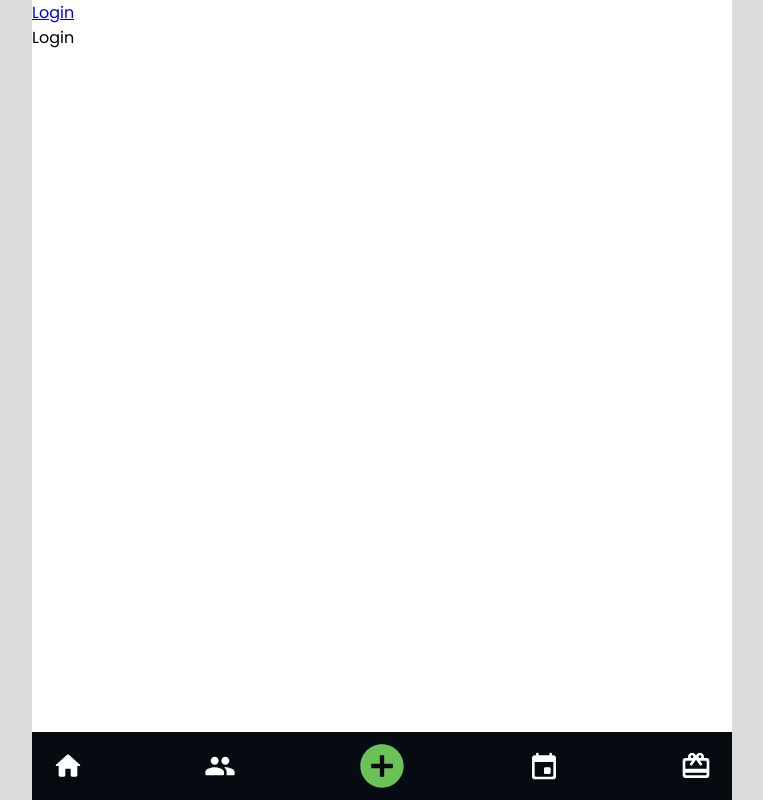
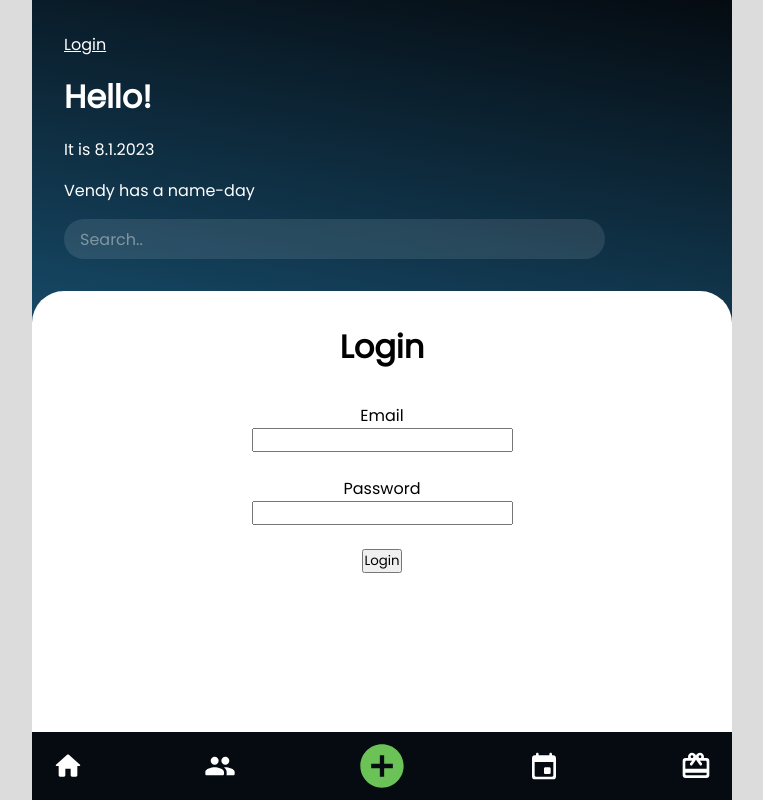
Before and after one commit to VFryzlova/my-favorites-react, a React (Vite) app: page /login in a window 1280 px wide. Shown: the top 800 px of the page, without its empty margins (258-1021 px from the left). Built offline with nearby package versions, Linux system fonts and the light colour scheme.

Commit message:
add header

```diff
--- a/package.json
+++ b/package.json
@@ -12,7 +12,8 @@
     "firebase": "^9.15.0",
     "react": "^18.2.0",
     "react-dom": "^18.2.0",
-    "react-router-dom": "^6.6.1"
+    "react-router-dom": "^6.6.1",
+    "styled-components": "^5.3.6"
   },
   "devDependencies": {
     "@types/react": "^18.0.26",
--- a/src/App.jsx
+++ b/src/App.jsx
@@ -6,6 +6,7 @@
 import Events from './pages/Events/index';
 import Presents from './pages/Presents/index';
 import Navigation from './components/Navigation';
+import Header from './components/Header';
 
 // if user not logged in, show login page
 // after login, redirect to /
@@ -13,8 +14,8 @@
 const App = () => {
   return (
     <div className='app'>
+      <Header />
       <main>
-        <Link to="/login">Login</Link>
         <Routes>
           <Route path="/" element={<Home />} />
           <Route path="/login" element={<Login />} />
--- /dev/null
+++ b/src/components/Header/index.jsx
@@ -0,0 +1,25 @@
+import React from 'react'
+import { Link } from 'react-router-dom'
+import { HeaderEl } from './styles';
+
+// TODO: fetch today's name day
+const Header = () => {
+
+    // Today's date
+    const date = new Date(),
+    dateFormatted = date.getDate() + '.' + (date.getMonth() + 1) + '.' + date.getFullYear()
+
+    return (
+    <HeaderEl>
+        <div className="today">
+            <Link to="/login">Login</Link>
+            <h1 className="hi">Hello!</h1>
+            <p className="date">It is {dateFormatted}</p>
+            <p className="nameDay">Vendy has a name-day</p>
+            <input type="search" name="" id="" placeholder="Search.." />
+        </div>
+    </HeaderEl>
+    )
+}
+
+export default Header
--- /dev/null
+++ b/src/components/Header/styles.js
@@ -0,0 +1,34 @@
+import styled from "styled-components";
+import Colors from "../../variables/Colors";
+
+export const HeaderEl = styled.header`
+    background: ${Colors.linear.blue};
+    color: ${Colors.white};
+    margin-bottom: -32px;
+
+    .today {
+        padding: 32px 32px 64px;
+        display: flex;
+        flex-direction: column;
+        row-gap: 1rem;
+
+        // Logout link
+        a {
+            color: ${Colors.white};
+        }
+
+        // Search
+        input {
+            all: unset;
+            background-color: ${Colors.transparent.white};
+            height: 2.5rem;
+            width: 80%;
+            border-radius: 2rem;
+            padding: 0 1rem;
+
+        &::placeholder {
+            color: rgba(255,255,255, 0.4);
+        }
+    }
+}
+`;
--- a/src/globalStyles.js
+++ b/src/globalStyles.js
@@ -16,7 +16,15 @@
     .app {
         background: ${Colors.white};
         max-width: 700px;
-        height: 100vh;
-        margin: 0 auto
+        margin: 0 auto;
+
+        main {
+            text-align: center;
+            background: ${Colors.white};
+            border-top-left-radius: 32px;
+            border-top-right-radius: 32px;
+            height: 100vh;
+            padding: 32px;
+        }
     }
 `
--- a/src/pages/Login/index.jsx
+++ b/src/pages/Login/index.jsx
@@ -1,8 +1,27 @@
 import React from 'react'
+import { Form } from './styles';
 
 const Login = () => {
   return (
-    <div>Login</div>
+    <>
+      <h1>Login</h1>
+      <Form>
+        <div className="form-control">
+          <label htmlFor="email">Email</label>
+          <input
+            id="email"/>
+        </div>
+        <div className="form-control">
+          <label htmlFor="password">Password</label>
+          <input
+            type="password"
+            id="password"/>
+        </div>
+        <div className="form-control">
+          <button type="submit">Login</button>
+        </div>
+      </Form>
+    </>
   )
 }
 
--- /dev/null
+++ b/src/pages/Login/styles.js
@@ -0,0 +1,15 @@
+import styled from "styled-components";
+import Colors from "../../variables/Colors";
+
+export const Form = styled.form`
+    display: flex;
+    flex-direction: column;
+    align-items: center;
+    gap: 24px;
+    margin: 32px 0;
+
+    .form-control {
+        display: flex;
+        flex-direction: column;
+    }
+`;
--- a/src/variables/Colors.js
+++ b/src/variables/Colors.js
@@ -15,7 +15,7 @@
         green: 'linear-gradient(90deg, rgba(107,195,87,1) 25%, rgba(168,210,98,1) 100%)'
     },
     transparent: {
-        white: 'rgba(white, .1)'
+        white: 'rgba(255,255,255, 0.1)'
     }
 }
 
```
Also changed, not shown: 1 other file (tests, documents, lock files or other folders).
